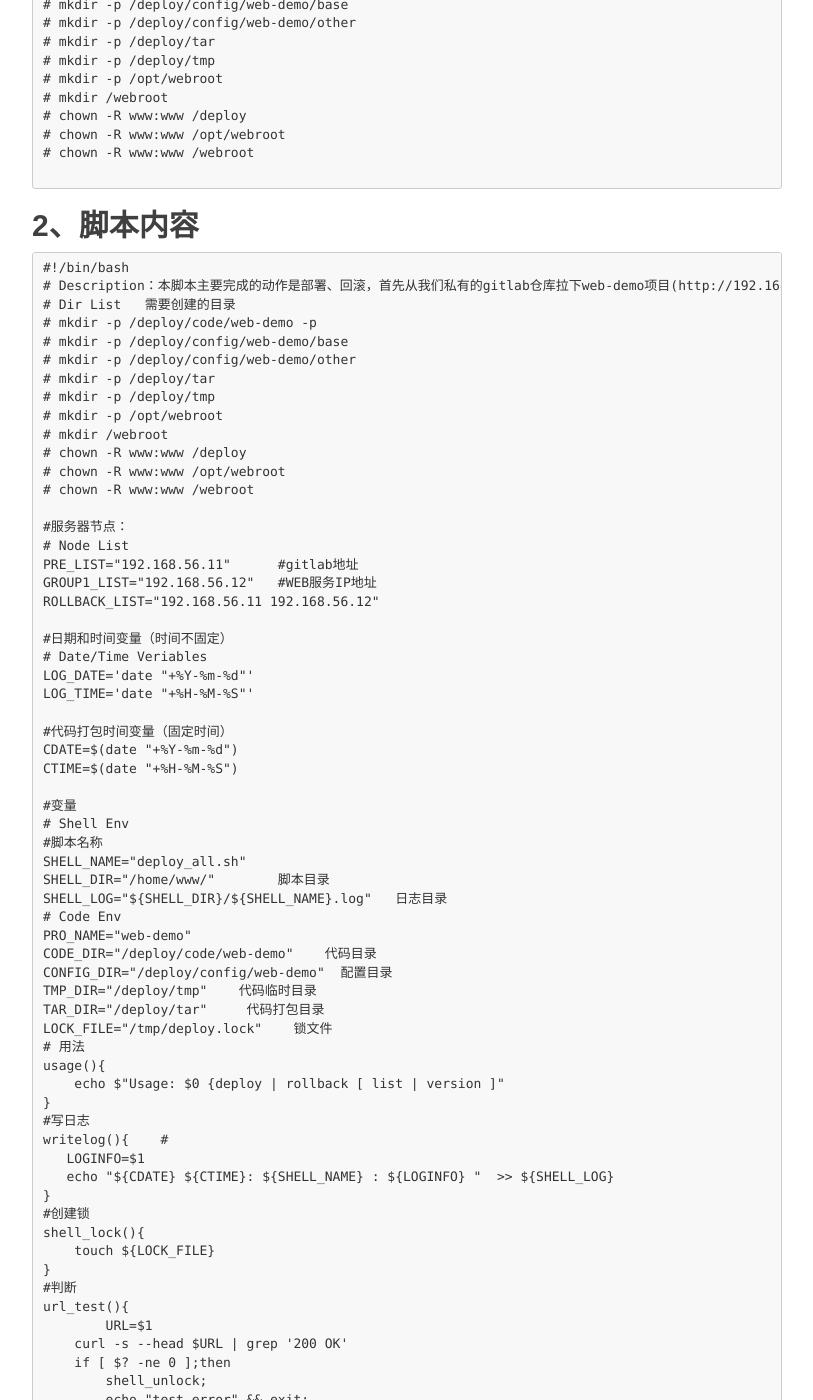
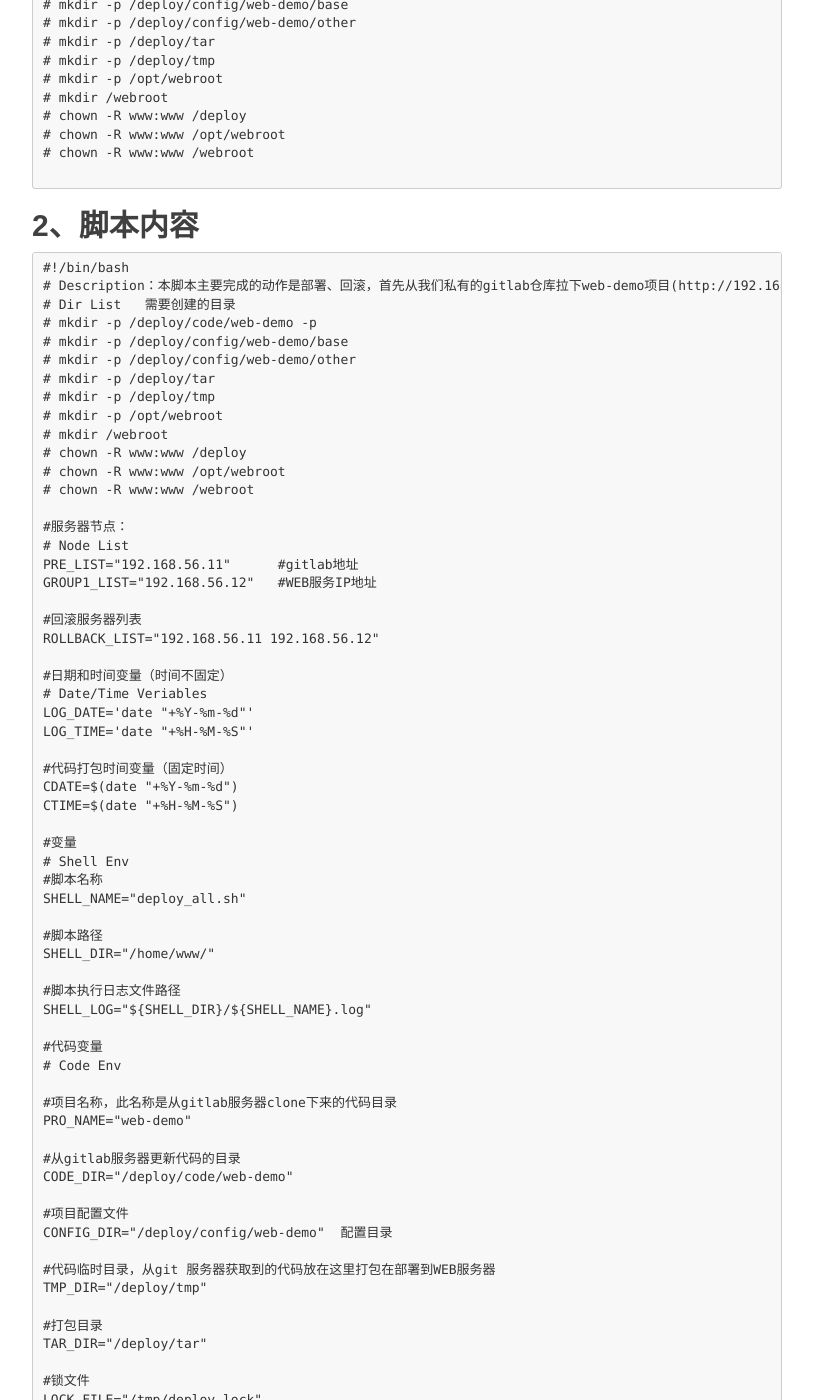
Before and after one commit to jixuege/jixuege.github.io, a Jekyll site: the page built from _posts/2016-08-18-CI-Jenkins-自动发布脚本模板-9.md, in a window 1280 px wide and 1400 px high, scrolled down 947 px. Shown: the whole window, without its empty margins (233-1046 px from the left). Built offline with Jekyll 4.4.1, drawn with Linux system fonts in a browser that asks for light colours; nearby versions of some CDN libraries; comment, search, counter and statistics services are not loaded; some of the changed text lies outside the part shown.

Commit message:
2016年9月23日23:27:32修改脚本

```diff
--- a/_posts/2016-08-18-CI-Jenkins-自动发布脚本模板-9.md
+++ b/_posts/2016-08-18-CI-Jenkins-自动发布脚本模板-9.md
@@ -51,6 +51,8 @@ description: 书写发布脚本模板，以后需要部署或者回滚，直接
 # Node List
 PRE_LIST="192.168.56.11"      #gitlab地址
 GROUP1_LIST="192.168.56.12"   #WEB服务IP地址
+
+#回滚服务器列表
 ROLLBACK_LIST="192.168.56.11 192.168.56.12"
 
 #日期和时间变量（时间不固定）
@@ -66,28 +68,51 @@ CTIME=$(date "+%H-%M-%S")
 # Shell Env
 #脚本名称
 SHELL_NAME="deploy_all.sh"
-SHELL_DIR="/home/www/"        脚本目录
-SHELL_LOG="${SHELL_DIR}/${SHELL_NAME}.log"   日志目录
+
+#脚本路径
+SHELL_DIR="/home/www/"
+
+#脚本执行日志文件路径
+SHELL_LOG="${SHELL_DIR}/${SHELL_NAME}.log"
+
+#代码变量
 # Code Env
+
+#项目名称，此名称是从gitlab服务器clone下来的代码目录
 PRO_NAME="web-demo"
-CODE_DIR="/deploy/code/web-demo"    代码目录
+
+#从gitlab服务器更新代码的目录
+CODE_DIR="/deploy/code/web-demo"
+
+#项目配置文件
 CONFIG_DIR="/deploy/config/web-demo"  配置目录
-TMP_DIR="/deploy/tmp"    代码临时目录
-TAR_DIR="/deploy/tar"     代码打包目录
-LOCK_FILE="/tmp/deploy.lock"    锁文件
+
+#代码临时目录，从git 服务器获取到的代码放在这里打包在部署到WEB服务器
+TMP_DIR="/deploy/tmp"
+
+#打包目录
+TAR_DIR="/deploy/tar"
+
+#锁文件
+LOCK_FILE="/tmp/deploy.lock"
+
+
 # 用法
 usage(){
     echo $"Usage: $0 {deploy | rollback [ list | version ]"
 }
+
 #写日志
-writelog(){    #
-   LOGINFO=$1
+writelog(){
+   LOGINFO=$1   #将参数作为日志输入
    echo "${CDATE} ${CTIME}: ${SHELL_NAME} : ${LOGINFO} "  >> ${SHELL_LOG}
 }
+
 #创建锁
 shell_lock(){
     touch ${LOCK_FILE}
 }
+
 #判断
 url_test(){
         URL=$1
```
